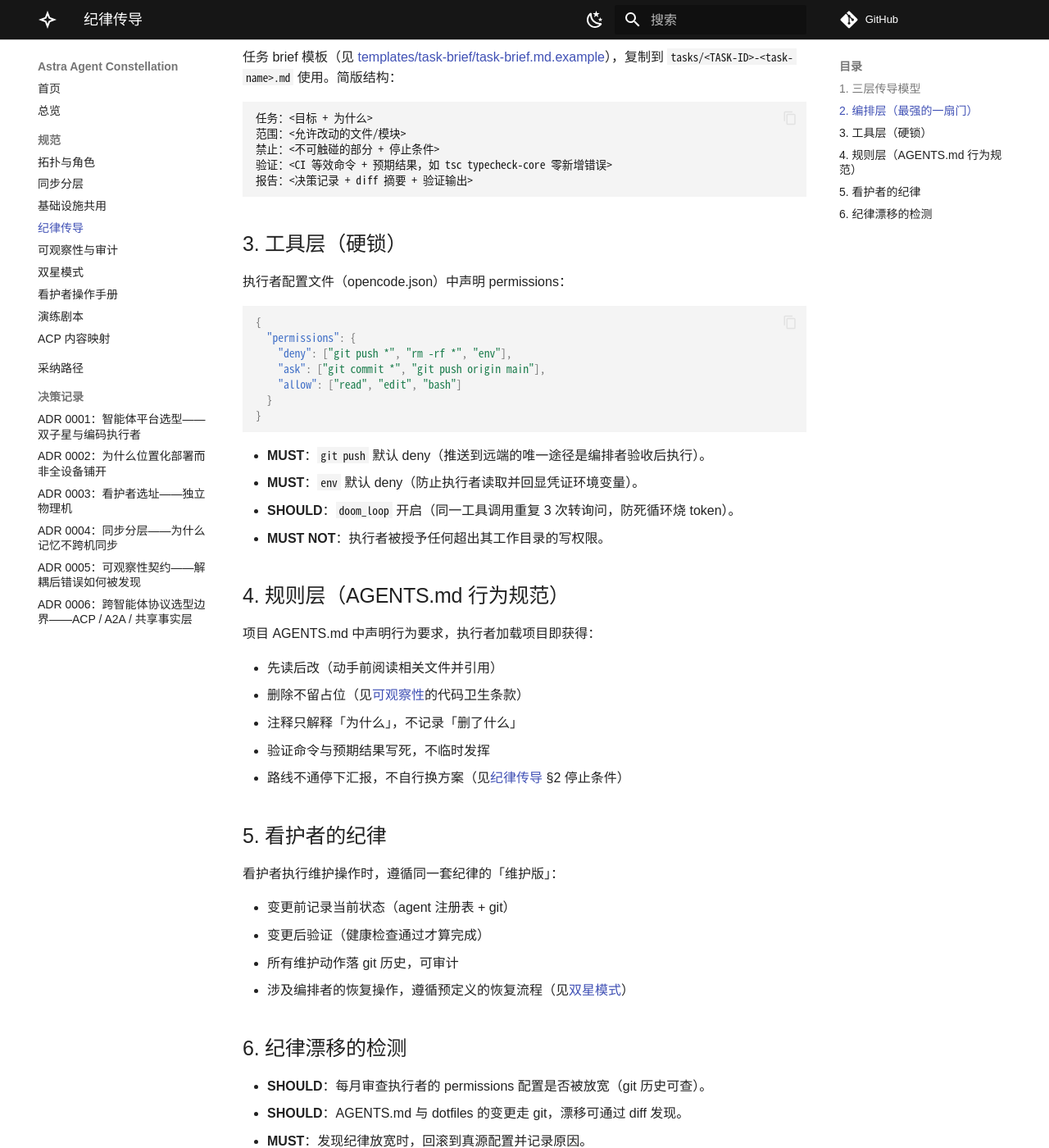
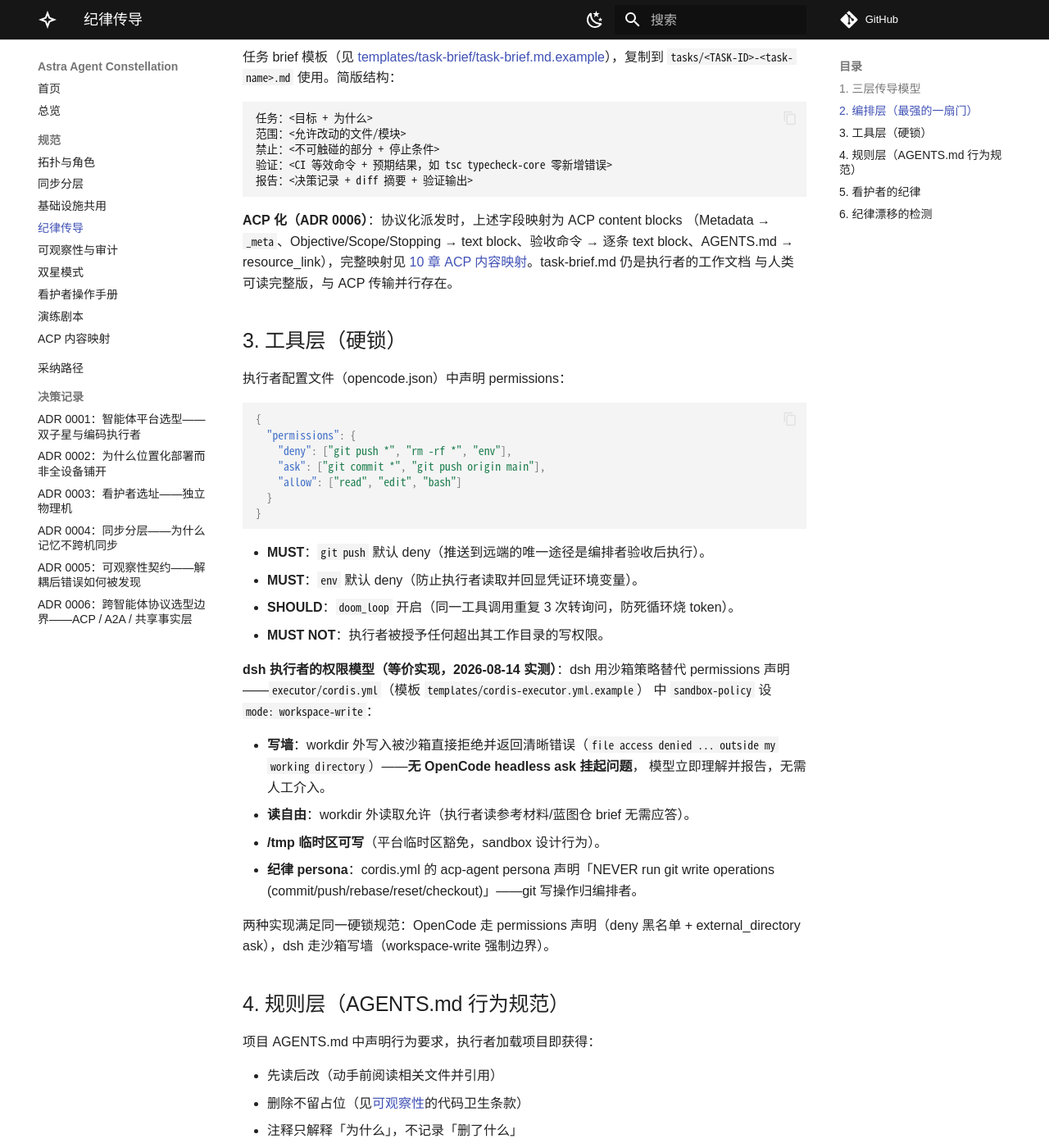
Before and after one commit to alrcatraz/astra-agent-constellation, an MkDocs documentation site: the page built from docs/04-harness.md, in a window 1280 px wide and 1400 px high, scrolled down 1023 px. Shown: the whole window at 82% size. Built offline with MkDocs 1.6.1 and Material for MkDocs 9.7.7, drawn with Linux system fonts in a browser that asks for light colours; comment, search, counter and statistics services are not loaded.

Commit message:
feat: dsh executor permission model + cordis template
Sandbox workspace-write is dsh's permission boundary (equivalent to
OpenCode permissions.json): write-wall outside workdir with clear error,
free reads, /tmp temporary-area exemption. Documented in harness §3.

- docs/04-harness.md: dsh permission model alongside OpenCode hard-locks
- templates/cordis-executor.yml.example: full 29-plugin executor config
  (AIGate route, sandbox, MCP gate ×3, LSP, subagents, web, terminal)

````diff
--- a/docs/04-harness.md
+++ b/docs/04-harness.md
@@ -33,6 +33,12 @@
 报告：<决策记录 + diff 摘要 + 验证输出>
 ```
 
+**ACP 化（ADR 0006）**：协议化派发时，上述字段映射为 ACP content blocks
+（Metadata → `_meta`、Objective/Scope/Stopping → text block、验收命令 →
+逐条 text block、AGENTS.md → resource_link），完整映射见
+[10 章 ACP 内容映射](10-acp-mapping.md)。task-brief.md 仍是执行者的工作文档
+与人类可读完整版，与 ACP 传输并行存在。
+
 ## 3. 工具层（硬锁）
 
 执行者配置文件（opencode.json）中声明 permissions：
@@ -51,6 +57,21 @@
 - **MUST**：`env` 默认 deny（防止执行者读取并回显凭证环境变量）。
 - **SHOULD**：`doom_loop` 开启（同一工具调用重复 3 次转询问，防死循环烧 token）。
 - **MUST NOT**：执行者被授予任何超出其工作目录的写权限。
+
+**dsh 执行者的权限模型（等价实现，2026-08-14 实测）**：dsh 用沙箱策略替代
+permissions 声明——`executor/cordis.yml`（模板 `templates/cordis-executor.yml.example`）
+中 `sandbox-policy` 设 `mode: workspace-write`：
+
+- **写墙**：workdir 外写入被沙箱直接拒绝并返回清晰错误（`file access denied ...
+  outside my working directory`）——**无 OpenCode headless ask 挂起问题**，
+  模型立即理解并报告，无需人工介入。
+- **读自由**：workdir 外读取允许（执行者读参考材料/蓝图仓 brief 无需应答）。
+- **/tmp 临时区可写**（平台临时区豁免，sandbox 设计行为）。
+- **纪律 persona**：cordis.yml 的 acp-agent persona 声明「NEVER run git write
+  operations (commit/push/rebase/reset/checkout)」——git 写操作归编排者。
+
+两种实现满足同一硬锁规范：OpenCode 走 permissions 声明（deny 黑名单 +
+external_directory ask），dsh 走沙箱写墙（workspace-write 强制边界）。
 
 ## 4. 规则层（AGENTS.md 行为规范）
 
````
Also changed, not shown: 1 other file.
